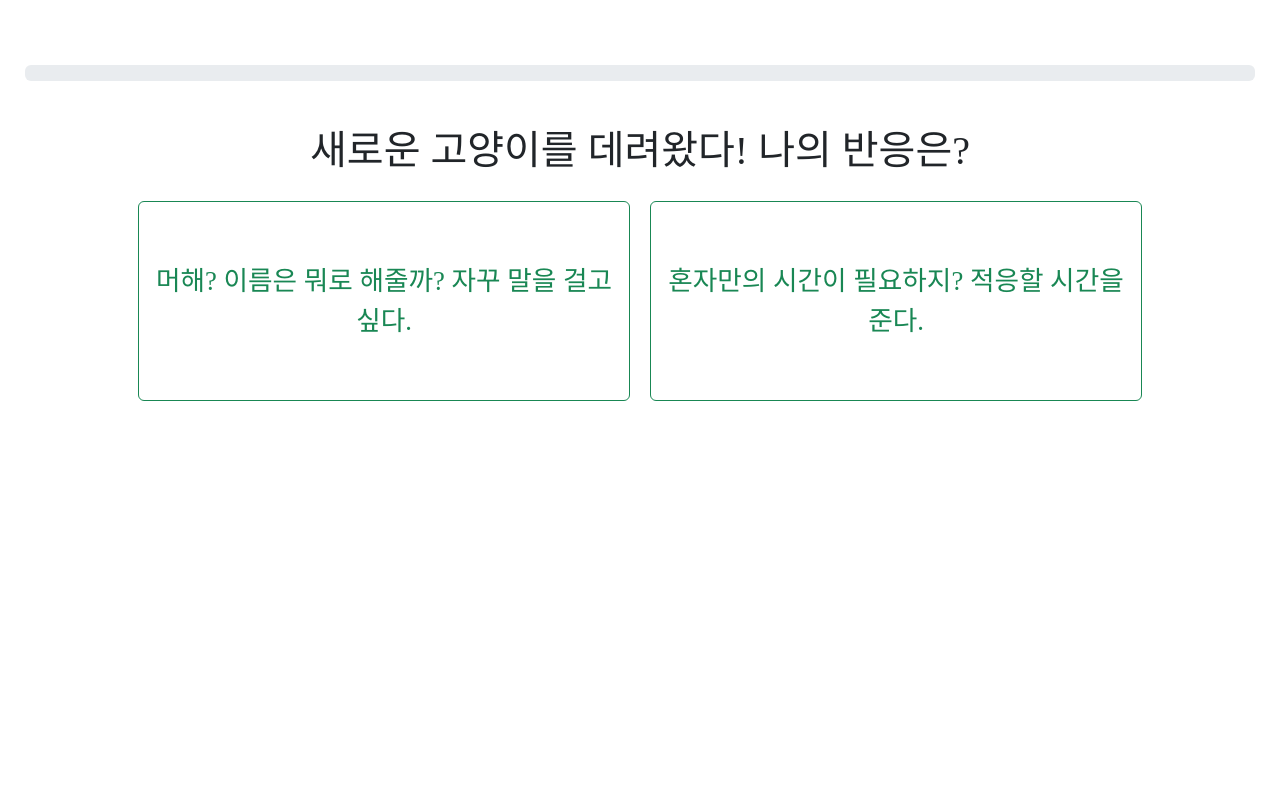
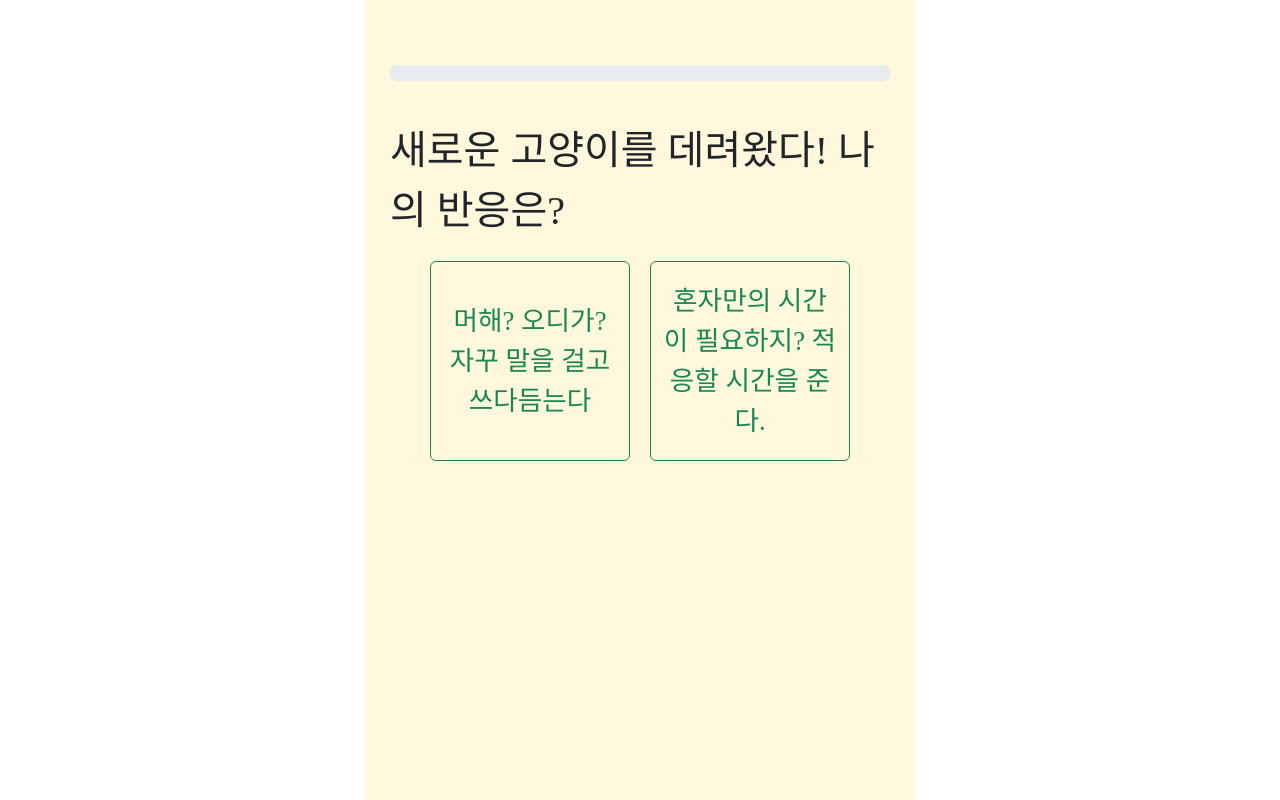
Before and after one commit to minji0123/mbti-test, a React (Create React App) app: page /question in a window 1280 px wide. Built offline with nearby package versions, Linux system fonts and the light colour scheme; a web font is replaced by a local one.

Commit message:
ui, 질문 수정

```diff
--- a/src/App.css
+++ b/src/App.css
@@ -23,6 +23,12 @@
 
 }
 
+.ele_center_whole{
+  width: 550px;
+  display: block;
+  margin: 0 auto;
+  background: cornsilk;
+}
 .right_btn{
   width:40%;
   min-height: 200px;
--- a/src/assets/data/questiondata.js
+++ b/src/assets/data/questiondata.js
@@ -2,41 +2,42 @@ export const QuestionData = [
     {
         id: 1,
         title: "새로운 고양이를 데려왔다! 나의 반응은?",
-        answera: "머해? 이름은 뭐로 해줄까? 자꾸 말을 걸고 싶다.",
+        answera: "머해? 오디가? 자꾸 말을 걸고 쓰다듬는다",
         answerb: "혼자만의 시간이 필요하지? 적응할 시간을 준다.",
         type: "EI",
       },
       {
         id: 2,
-        title: "고양이에 대한 모든 것이 궁금해졌다. 나의 행동은?",
+        title: "같은 집사 친구가 고양이가 아픈 것 같아 슬퍼하고있다. 나의 반응은?",
         answera:
-          "고양이 관련 커뮤니티에 들어 다른 집사님들과 소통을 하며 고양이에 대한 지식을 쌓는다.",
-        answerb:
-          "커뮤니티에 가입은 하지만 눈으로 참고만 하고 혼자 찾아보는게 편하다.",
-        type: "EI",
+          "'병원에 가보는건 어때?' 해결책을 함께 생각하며 정보들은 같이 찾아본다.",
+        answerb: "'아이고,, 어쩌면 좋아..' 일단 먼저 위로를 해준다.",
+        type: "TF",
       },
       {
         id: 3,
         title: "아무리봐도 우리 고양이가 정말 이쁜 것 같다. 나의 행동은?",
         answera:
-          "'옴팡이 너무 이쁜 것 같아.. 사람들한테 자랑해야지..!!'하며 인스타를 만들어서 사진도 공유하고 소통도 한다.",
+          "'사람들한테 자랑해야지..!!'하며 인스타를 만들어서 사진도 공유하고 소통도 한다.",
         answerb: "우리 고양이 너무 이쁘다.. 사진찍어서 사진첩에 간직한다.",
         type: "EI",
       },
       {
         id: 4,
-        title: "고양이 유튜브를 시작하려고 한다. 나는 어떤 유튜브를 만들고 싶은가?",
-        answera: "다른 유튜버들을 가이드 라인 삼아 비슷하게 만든다.",
-        answerb: "새롭거나 자유로운 방식으로 만들기 위해 생각한다.",
-        type: "SN",
+        title: "고양이를 키우는데 가족과의 마찰이 생겼다. 이럴땐?",
+        answera:
+          "나의 생각과 논리가 맞다는 걸 증명하기 위해 가족들에게 먼저 설명한다.",
+        answerb:
+          "나의 의견이 상대방을 기분 나쁘게 하지 않도록 잘 전달하려고 먼저 생각한다.",
+        type: "TF",
       },
       {
         id: 5,
-        title:
-          "고양이에 대해서 모르는 부분들을 검색을 하고 있다. 내가 글을 읽는 방법은?",
-        answera: "꼼꼼하게 정확하게 읽는다.",
-        answerb: "전체적인 의미를 파악하며 읽는다.",
-        type: "SN",
+        title: "고양이 사료를 급여하는 방법은?",
+        answera:
+          "'우리 고양이 몸무게는 5키로니까 하루세번 몇시에 이만큼 씩 줘야지' 계획을 세운다. ",
+        answerb: "사료주면 알아서 먹겠지! 일단 자율급식으로 한꺼번에 줘본다.",
+        type: "JP",
       },
       {
         id: 6,
@@ -47,49 +48,50 @@ export const QuestionData = [
       },
       {
         id: 7,
-        title: "같은 집사 친구가 고양이가 아픈 것 같아 슬퍼하고있다. 나의 반응은?",
+        title: "고양이에 대한 모든 것이 궁금해졌다. 나의 행동은?",
         answera:
-          "'이건 이렇게 하면 어떨까?' 해결책을 함께 생각하며 정보들은 같이 찾아본다.",
-        answerb: "'아이고,, 어쩌면 좋아..' 일단 먼저 위로를 해준다.",
-        type: "TF",
+          "고양이 관련 커뮤니티에 들어 다른 집사님들과 소통을 하며 고양이에 대한 지식을 쌓는다.",
+        answerb:
+          "커뮤니티에 가입은 하지만 눈으로 참고만 하고 혼자 찾아보는게 편하다.",
+        type: "EI",
       },
       {
         id: 8,
-        title: "고양이를 키우는데 가족과의 마찰이 생겼다. 이럴땐?",
-        answera:
-          "나의 생각과 논리가 맞다는 걸 증명하기 위해 가족들에게 먼저 설명한다.",
-        answerb:
-          "나의 의견이 상대방을 기분 나쁘게 하지 않도록 잘 전달하려고 먼저 생각한다.",
-        type: "TF",
+        title: "고양이 유튜브를 시작하려고 한다. 나는 어떤 유튜브를 만들고 싶은가?",
+        answera: "다른 유튜버들을 가이드 라인 삼아 비슷하게 만든다.",
+        answerb: "새롭거나 자유로운 방식으로 만들기 위해 생각한다.",
+        type: "SN",
       },
+
       {
         id: 9,
         title: "고양이가 아파서 병원을 고르려고 리뷰를 보았다. 내가 갈 병원은?",
-        answera: "성과가 중요하지!! 좋은 성과를 낸 병원",
-        answerb: "사람이 중요하지!! 원장님의 성격이 좋다고 되어있는 병원",
+        answera: "시설이 중요하지!! 좋은 시설의 대형 병원",
+        answerb: "사람이 중요하지!! 원장님의 성격이 좋은 동네 병원",
         type: "TF",
       },
+
       {
         id: 10,
-        title: "고양이 사료를 급여하는 방법은?",
+        title: "고양이 사료가 우연히 여러 종류가 생겼다. 급여방법은?",
         answera:
-          "'우리 고양이 몸무게는 5키로니까 하루세번 몇시에 이만큼 씩 주고, 간식은 이때 챙겨줘야겠다. 영양제도 미리미리 챙겨줘야지!' 계획을 세운다. ",
-        answerb: "사료주면 알아서 먹겠지! 일단 자율급식으로 한꺼번에 줘본다.",
+          "사료를 조금씩 급여해서 테스트 해보고 다 잘먹는다면 날짜에 맞춰서 질리지 않도록 바꿔가며  급여한다.",
+        answerb: " 끌리는 걸로 그때그때 급여한다.",
         type: "JP",
       },
       {
         id: 11,
-        title: "고양이 사료가 우연히 여러 종류가 생겼다. 급여방법은?",
-        answera:
-          "사료를 조금씩 급여해서 고양이의 기호를 테스트 해보고 다 잘먹는다면 날짜에 맞춰서 질리지 않도록 바꿔가며  급여한다.",
-        answerb: " 끌리는 걸로 그때그때 급여한다.",
-        type: "JP",
+        title:
+          "고양이에 대해서 모르는 부분들을 검색을 하고 있다. 내가 글을 읽는 방법은?",
+        answera: "꼼꼼하게 정확하게 읽는다.",
+        answerb: "전체적인 의미를 파악하며 읽는다.",
+        type: "SN",
       },
       {
         id: 12,
         title: "자기전 나는?",
         answera: "내일 할 일을 미리미리 정해놓고 잔다.",
-        answerb: "누우면 장땡! 일단 눕고 생각한다.",
+        answerb: "누우면 장땡! 일단 누워서 유튜브를 켠다.",
         type: "JP",
       },
 ]
--- a/src/pages/Home.js
+++ b/src/pages/Home.js
@@ -14,6 +14,7 @@ const Home = () => {
     }
 
     return(
+        <div className='ele_center_whole'>
             <Wrapper>
                 <Header > 예비집사 판별기 </Header>
                 <Content>
@@ -27,6 +28,7 @@ const Home = () => {
                 >시작하기</Button>
                 </Content>
             </Wrapper>
+        </div>
     );
 }
 
--- a/src/pages/Question.js
+++ b/src/pages/Question.js
@@ -55,6 +55,7 @@ const Question = () => {
 
 
     return(
+        <div  className='ele_center_whole'>
             <Wrapper >
                 <ProgressBar striped variant="danger" now={(questionNo/QuestionData.length)*100 } className="mt_40"/>
                 <Title > {QuestionData[questionNo].title} </Title>
@@ -74,6 +75,7 @@ const Question = () => {
                     </Button>
                 </ButtonGroup>
             </Wrapper>
+        </div>
     );
 }
 
--- a/src/pages/Result.js
+++ b/src/pages/Result.js
@@ -18,9 +18,10 @@ const Result = () => {
         const result = ResultData.find((s) => {return s.best === mbti});
         setResultData(result);
     },[mbti])
-    console.log('ㄴㅇㄴㅇ',resultData);
+    // console.log('ㄴㅇㄴㅇ',resultData);
 
     return(
+        <div  className='ele_center_whole'>
             <Wrapper>
                 <Header > 예비집사 판별기 </Header>
                 <Content>
@@ -40,6 +41,7 @@ const Result = () => {
 
                 </Content>
             </Wrapper>
+        </div>
     );
 }
 
```
Also changed, not shown: 1 other file (tests, documents, lock files or other folders). Lines whose indentation alone changed are shown as unchanged.
